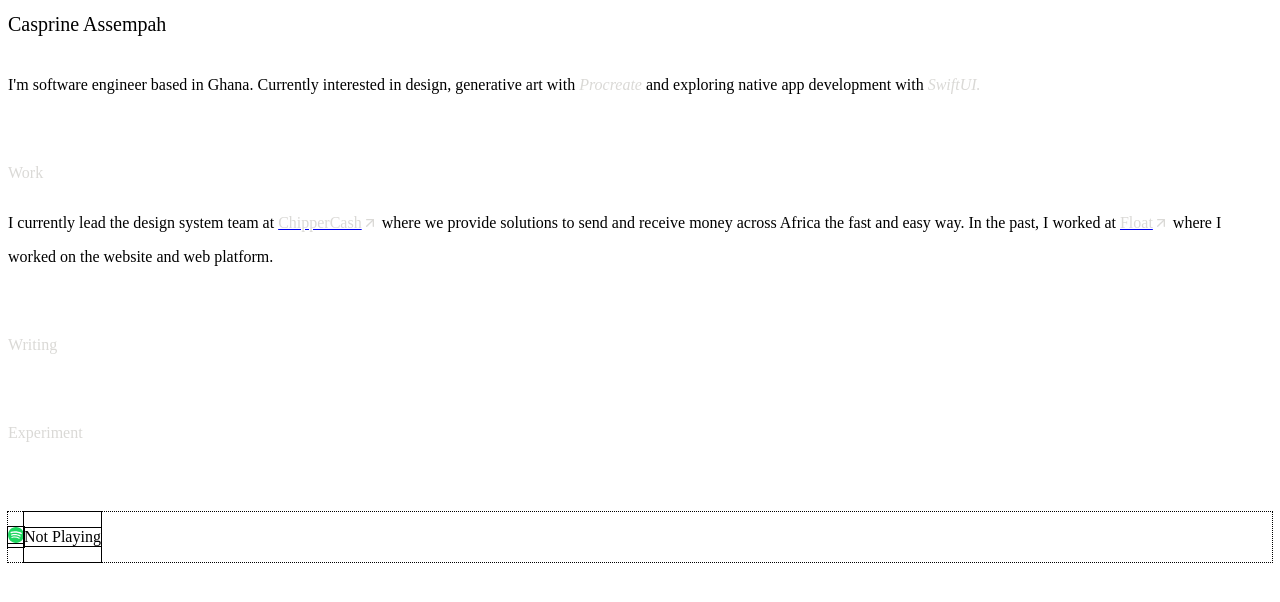
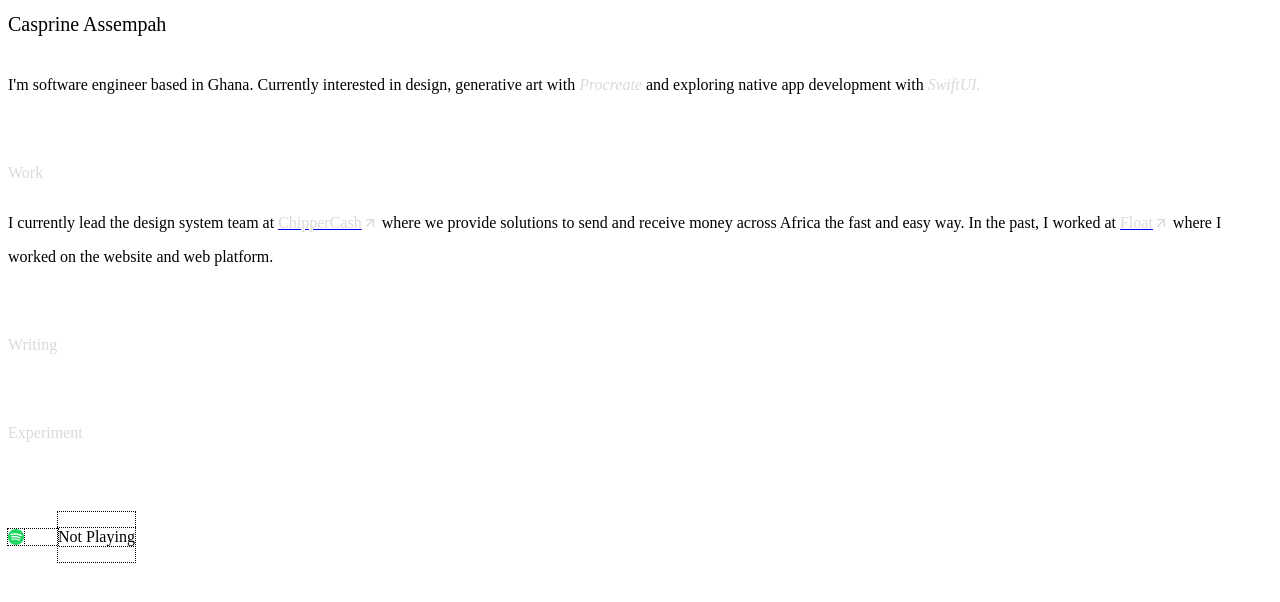
Before and after one commit to cr34t1ve/yggdrasil, a Next.js app: page / in a window 1280 px wide. Shown: the top 602 px of the page. Built offline with nearby package versions, Linux system fonts and the light colour scheme; no server answers.

Commit message:
synth0.1

```diff
--- a/components/shared/NowPlaying.tsx
+++ b/components/shared/NowPlaying.tsx
@@ -1,5 +1,6 @@
 import useSWR from 'swr';
 import { fetcher } from '@/lib/fetcher';
+import { sand } from '@radix-ui/colors';
 import styled from 'styled-components';
 
 interface NowPlaying {
@@ -17,7 +18,9 @@ export const NowPlaying = () => {
     <Wrapper>
       <>
         {data?.isPlaying ? (
-          <p>H</p>
+          <div className="animated-synthesizer">
+            <p>H</p>
+          </div>
         ) : (
           <>
             <div className="animated-synthesizer">
@@ -51,12 +54,20 @@ export const NowPlaying = () => {
 };
 
 const Wrapper = styled.section`
-  outline: 1px dotted;
   display: flex;
   align-items: center;
 
   * {
-    outline: 1px solid;
+    outline: 1px dotted;
+  }
+
+  .animated-synthesizer {
+    width: 50px;
+    display: flex;
+  }
+
+  .artist {
+    color: ${sand.sand6};
   }
 `;
 
```
